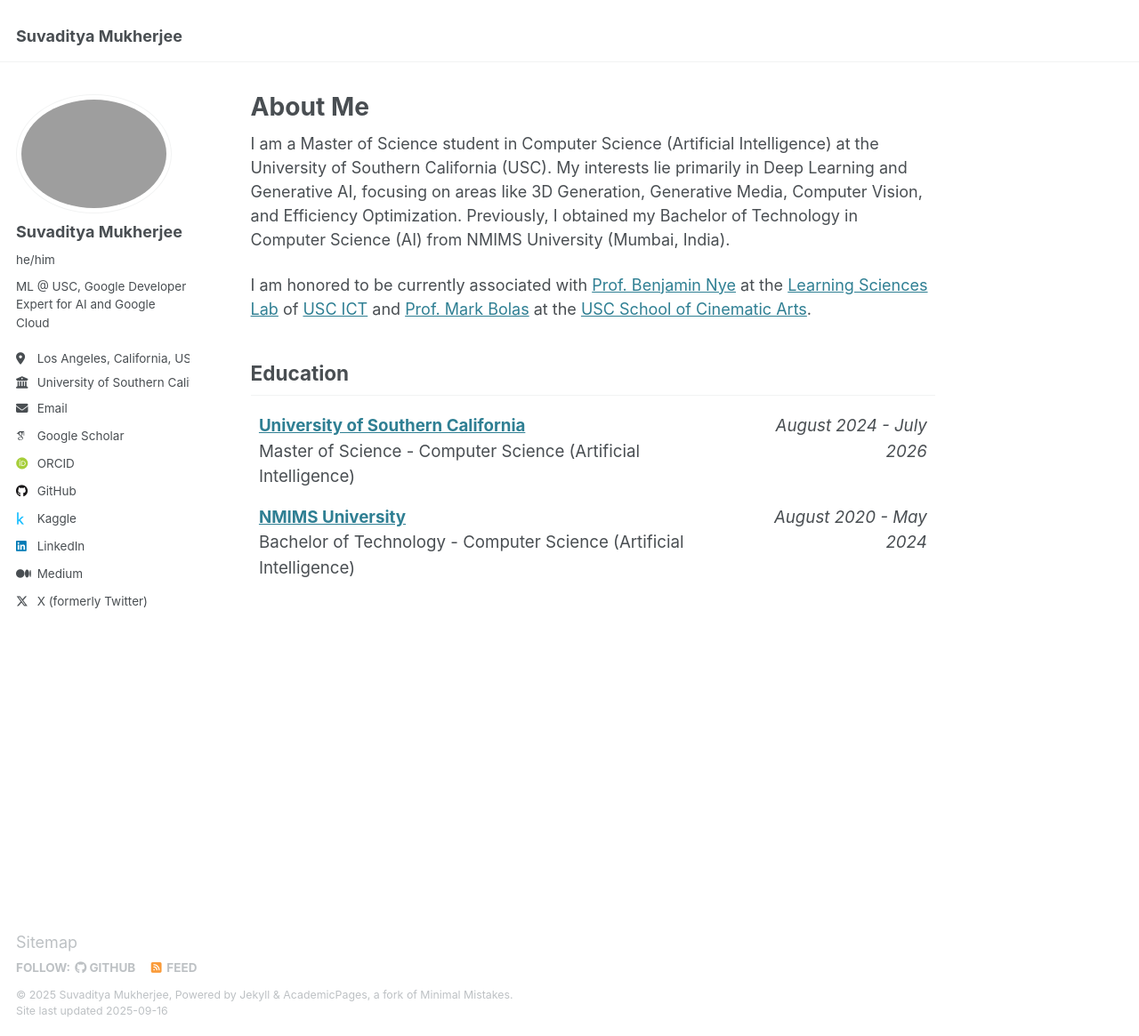
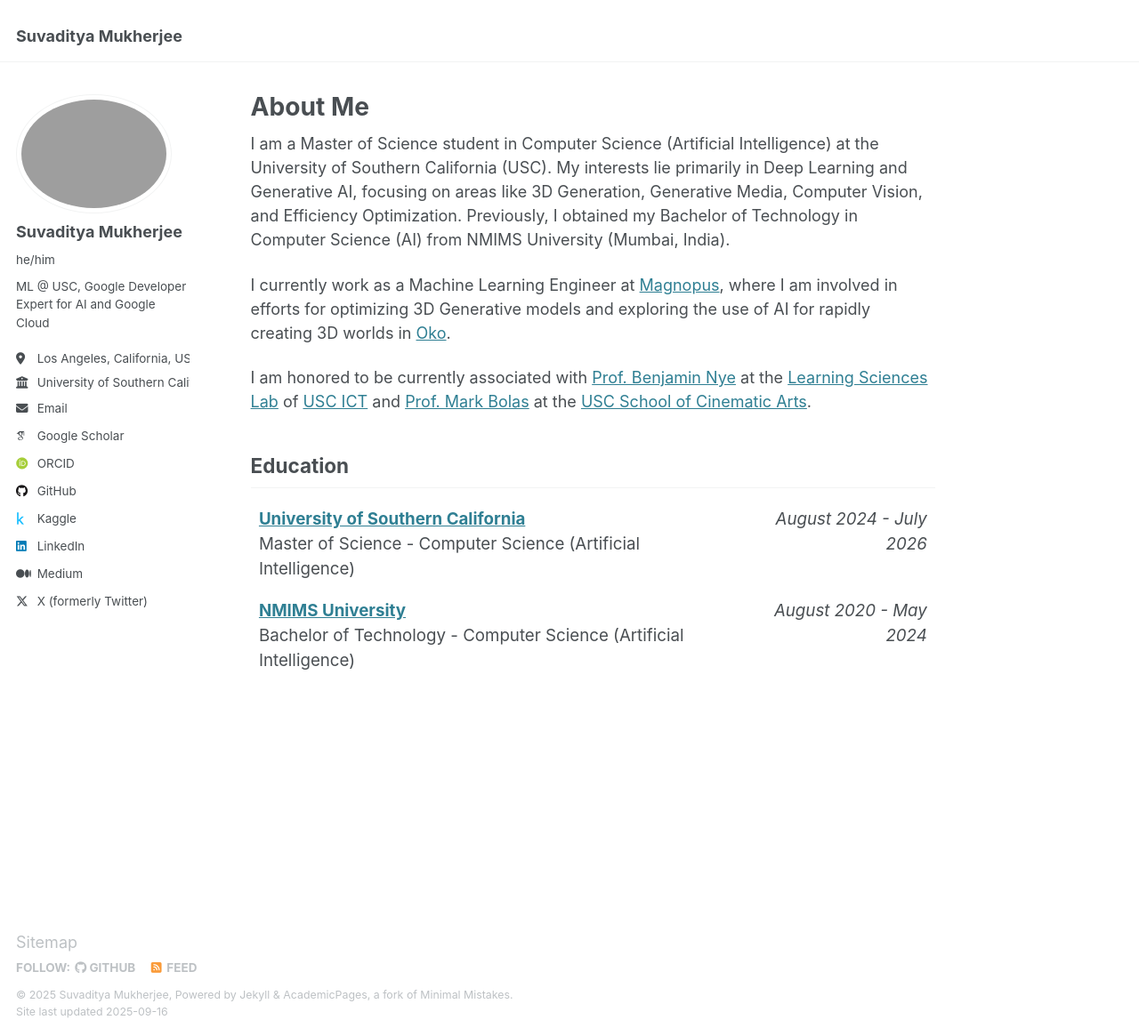
Before and after one commit to suvadityamuk/research-website, a Jekyll site: the page built from _pages/about.md, in a window 1280 px wide and 1165 px high. Shown: the whole window at 89% size. Built offline with Jekyll 4.4.1, drawn with Linux system fonts in a browser that asks for light colours; some web fonts are replaced.

```diff
--- a/_pages/about.md
+++ b/_pages/about.md
@@ -10,6 +10,8 @@
 <!-- # About Me -->
 
 I am a Master of Science student in Computer Science (Artificial Intelligence) at the University of Southern California (USC). My interests lie primarily in Deep Learning and Generative AI, focusing on areas like 3D Generation, Generative Media, Computer Vision, and Efficiency Optimization. Previously, I obtained my Bachelor of Technology in Computer Science (AI) from NMIMS University (Mumbai, India).
+
+I currently work as a Machine Learning Engineer at [Magnopus](https://www.magnopus.com/), where I am involved in efforts for optimizing 3D Generative models and exploring the use of AI for rapidly creating 3D worlds in [Oko](https://www.oko.live/).
 
 I am honored to be currently associated with [Prof. Benjamin Nye](https://sites.google.com/site/benjaminnye/) at the [Learning Sciences Lab](https://ict.usc.edu/research/labs-groups/learning-sciences/) of [USC ICT](https://ict.usc.edu/) and [Prof. Mark Bolas](https://www.markbolas.com/) at the [USC School of Cinematic Arts](https://cinema.usc.edu/interactive/index.cfm).
 
```
